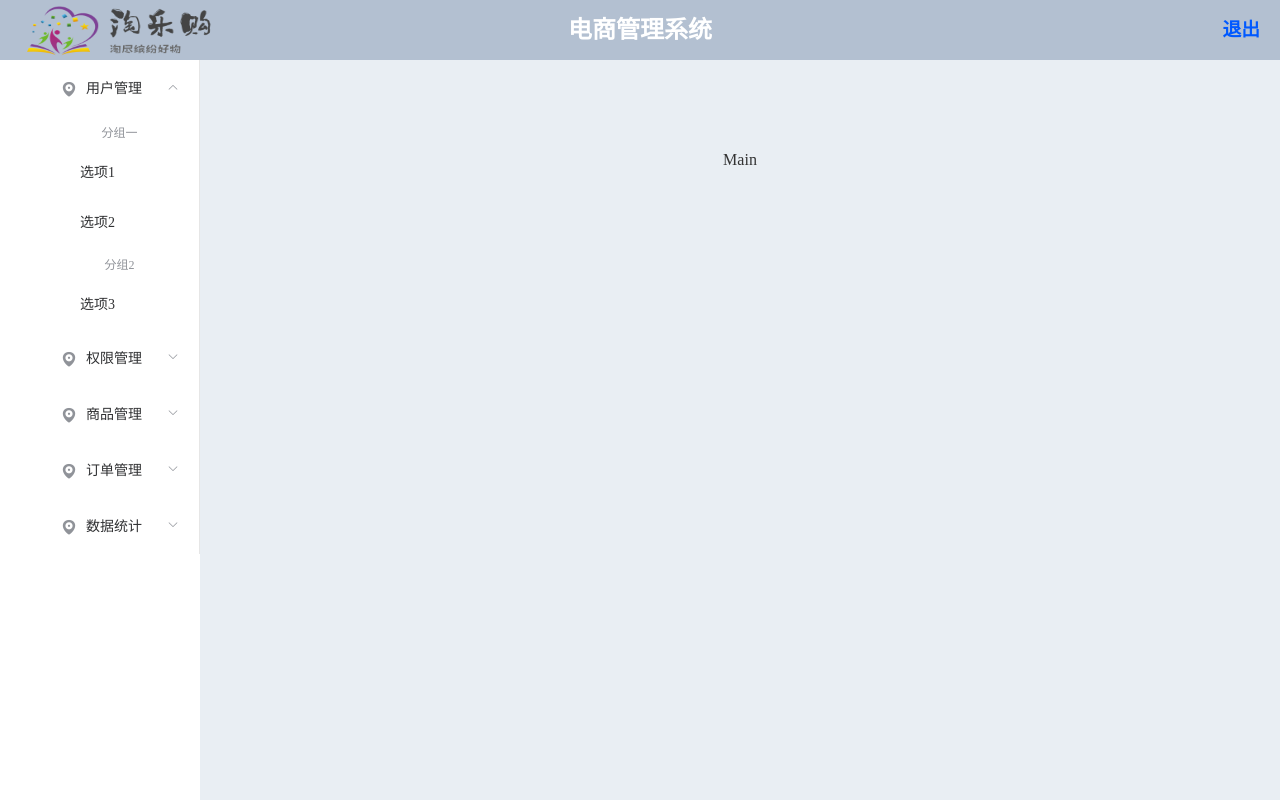
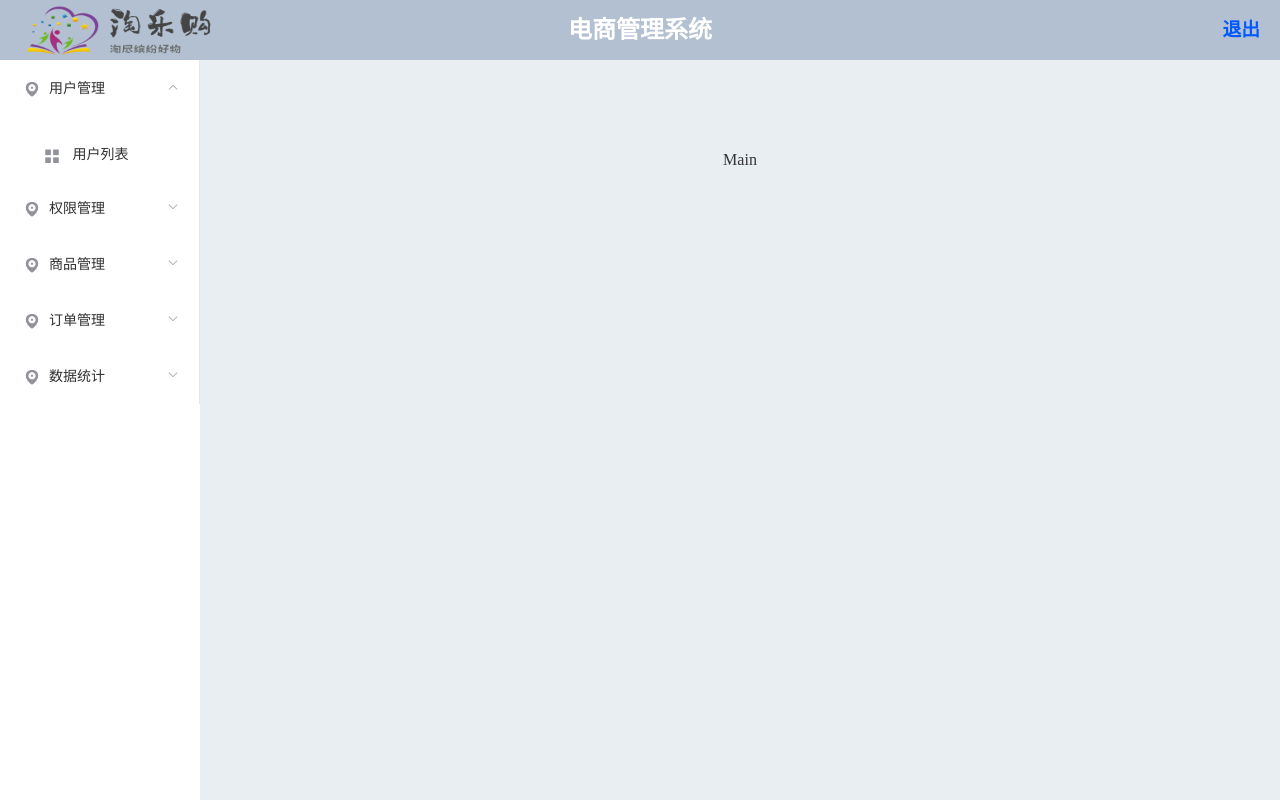
Before and after one commit to SpecialHsy/project-system, a Vue app: page / in a window 1280 px wide. Both pictures are taken after a click on the element "用户管理". Built offline with nearby package versions, Linux system fonts and the light colour scheme.

Commit message:
侧边栏功能完成

```diff
--- a/src/components/home/home.vue
+++ b/src/components/home/home.vue
@@ -21,83 +21,69 @@
     </el-header>
     <el-container>
       <el-aside width="200px">
-        <el-menu default-active="2" class="el-menu-vertical-demo">
+        <el-menu :router='true' :unique-opened='true' class="el-menu-vertical-demo">
           <el-submenu index="1">
             <template slot="title">
               <i class="el-icon-location"></i>
               <span>用户管理</span>
             </template>
             <el-menu-item-group>
-              <template slot="title">分组一</template>
-              <el-menu-item index="1-1">选项1</el-menu-item>
-              <el-menu-item index="1-2">选项2</el-menu-item>
-            </el-menu-item-group>
-            <el-menu-item-group title="分组2">
-              <el-menu-item index="1-3">选项3</el-menu-item>
+              <el-menu-item index="1-1">
+                <i class="el-icon-menu"></i>
+                用户列表</el-menu-item>
             </el-menu-item-group>
           </el-submenu>
-        </el-menu>
-        <el-menu default-active="2" class="el-menu-vertical-demo">
-          <el-submenu index="1">
+          <el-submenu index="2">
             <template slot="title">
               <i class="el-icon-location"></i>
               <span>权限管理</span>
             </template>
             <el-menu-item-group>
-              <template slot="title">分组一</template>
-              <el-menu-item index="1-1">选项1</el-menu-item>
-              <el-menu-item index="1-2">选项2</el-menu-item>
-            </el-menu-item-group>
-            <el-menu-item-group title="分组2">
-              <el-menu-item index="1-3">选项3</el-menu-item>
+              <el-menu-item index="2-1">
+                <i class="el-icon-menu"></i>
+                角色列表</el-menu-item>
+                 <el-menu-item index="2-2">
+                <i class="el-icon-menu"></i>
+                权限列表</el-menu-item>
             </el-menu-item-group>
           </el-submenu>
-        </el-menu>
-        <el-menu default-active="2" class="el-menu-vertical-demo">
-          <el-submenu index="1">
+          <el-submenu index="3">
             <template slot="title">
               <i class="el-icon-location"></i>
               <span>商品管理</span>
             </template>
             <el-menu-item-group>
-              <template slot="title">分组一</template>
-              <el-menu-item index="1-1">选项1</el-menu-item>
-              <el-menu-item index="1-2">选项2</el-menu-item>
-            </el-menu-item-group>
-            <el-menu-item-group title="分组2">
-              <el-menu-item index="1-3">选项3</el-menu-item>
+              <el-menu-item index="3-1">
+                <i class="el-icon-menu"></i>
+                商品列表</el-menu-item>
+                 <el-menu-item index="3-2">
+                <i class="el-icon-menu"></i>
+                分类参数</el-menu-item>
+                <el-menu-item index="3-3">
+                <i class="el-icon-menu"></i>
+                商品分类</el-menu-item>
             </el-menu-item-group>
           </el-submenu>
-        </el-menu>
-        <el-menu default-active="2" class="el-menu-vertical-demo">
-          <el-submenu index="1">
+          <el-submenu index="4">
             <template slot="title">
               <i class="el-icon-location"></i>
               <span>订单管理</span>
             </template>
             <el-menu-item-group>
-              <template slot="title">分组一</template>
-              <el-menu-item index="1-1">选项1</el-menu-item>
-              <el-menu-item index="1-2">选项2</el-menu-item>
-            </el-menu-item-group>
-            <el-menu-item-group title="分组2">
-              <el-menu-item index="1-3">选项3</el-menu-item>
+              <el-menu-item index="4-1">
+                <i class="el-icon-menu"></i>
+                订单列表</el-menu-item>
             </el-menu-item-group>
           </el-submenu>
-        </el-menu>
-        <el-menu default-active="2" class="el-menu-vertical-demo">
-          <el-submenu index="1">
+          <el-submenu index="5">
             <template slot="title">
               <i class="el-icon-location"></i>
               <span>数据统计</span>
             </template>
             <el-menu-item-group>
-              <template slot="title">分组一</template>
-              <el-menu-item index="1-1">选项1</el-menu-item>
-              <el-menu-item index="1-2">选项2</el-menu-item>
-            </el-menu-item-group>
-            <el-menu-item-group title="分组2">
-              <el-menu-item index="1-3">选项3</el-menu-item>
+              <el-menu-item index="4-1">
+                <i class="el-icon-menu"></i>
+                数据报表</el-menu-item>
             </el-menu-item-group>
           </el-submenu>
         </el-menu>
@@ -128,7 +114,6 @@ export default {};
 .el-aside {
   background-color: #fff;
   color: #333;
-  text-align: center;
   line-height: 200px;
   height: 100%;
 }
@@ -157,7 +142,4 @@ export default {};
   float: right;
   color: rgb(0, 89, 255);
 }
-.el-submenu__title {
-  padding: 0 45px;
-}
 </style>
```
Also changed, not shown: 1 other file (tests, documents, lock files or other folders).
